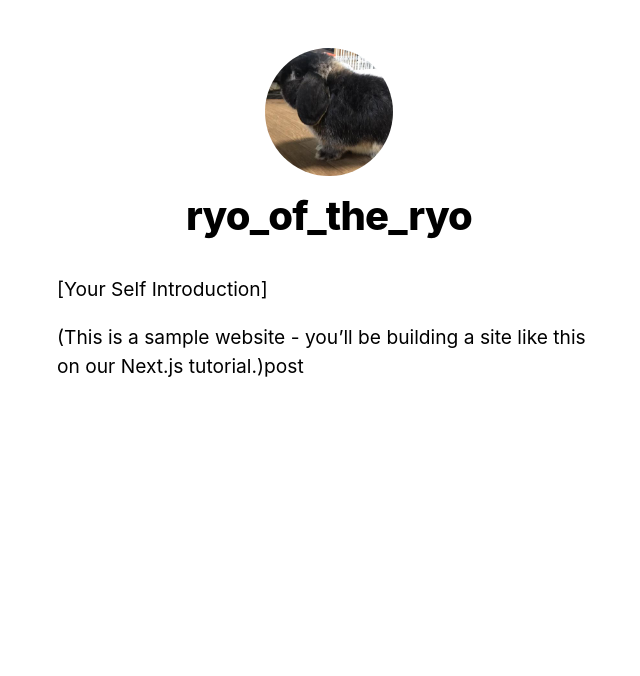
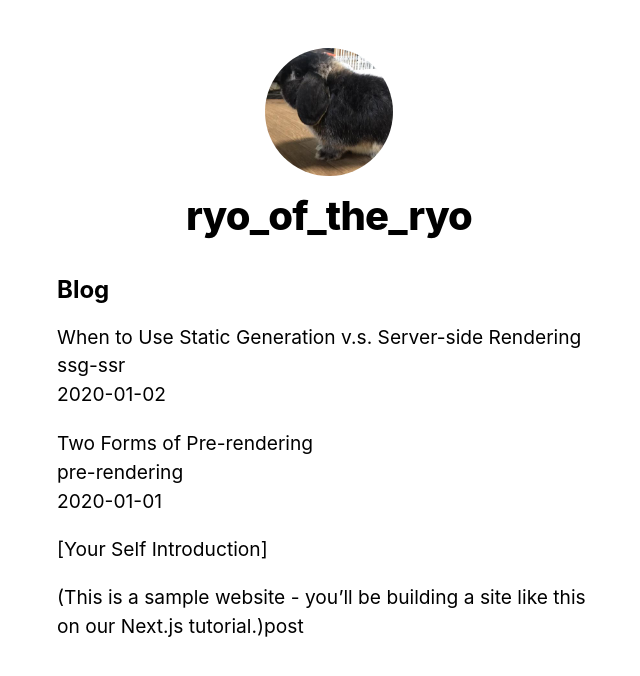
Before and after one commit to RyoMasumura1201/blog_of_the_ore, a Next.js app: page / in a window 1280 px wide. Shown: the top 676 px of the page, without its empty margins (311-951 px from the left). Built offline with nearby package versions, Linux system fonts and the light colour scheme.

Commit message:
test: getStaticProps test

```diff
--- /dev/null
+++ b/lib/posts.ts
@@ -0,0 +1,37 @@
+import fs from 'fs'
+import path from 'path'
+import matter from 'gray-matter'
+import React from 'react';
+
+type postDataType = {
+    id: string,
+    date: string,
+    title: string
+}
+
+const postsDirectory:string = path.join(process.cwd(), 'posts');
+
+export const getSortedPostsData = () => {
+    const fileNames:string[] = fs.readdirSync(postsDirectory)
+    const allPostsData:postDataType[] = fileNames.map(fileName => {
+        const id: string = fileName.replace(/\.md$/, '');
+
+        const fullPath: string = path.join(postsDirectory, fileName)
+        const fileContents: string = fs.readFileSync(fullPath, 'utf8');
+
+        const matterResult: matter.GrayMatterFile<string> = matter(fileContents);
+
+        return {
+            id,
+            ...(matterResult.data as {date: string; title: string})
+        }
+    })
+
+    return allPostsData.sort((a,b) => {
+        if(a.date < b.date) {
+            return 1
+        } else {
+            return -1
+        }
+    })
+}
--- a/package.json
+++ b/package.json
@@ -9,6 +9,7 @@
     "lint": "next lint"
   },
   "dependencies": {
+    "gray-matter": "^4.0.3",
     "next": "11.1.2",
     "react": "17.0.2",
     "react-dom": "17.0.2"
--- a/src/pages/index.tsx
+++ b/src/pages/index.tsx
@@ -2,14 +2,47 @@ import Head from 'next/head'
 import Link from 'next/dist/client/link'
 import { siteTitle, Layout } from '../components/layout'
 import utilStyles from 'styles/util.module.css'
+import { getSortedPostsData } from 'lib/posts'
+import { GetStaticProps } from 'next'
 
-export default function Home() {
+export const getStaticProps: GetStaticProps = async()=> {
+  const allPostsData = getSortedPostsData()
+  return {
+    props: {
+      allPostsData
+    }
+  }
+}
+
+export default function Home({
+  allPostsData
+} : {
+    allPostsData: {
+      date: string
+      title: string
+      id: string
+    }[]
+  }) {
   return (
     <Layout home>
       <Head>
         <title>{siteTitle}</title>
       </Head>
       <section className={utilStyles.headingMd}>
+      <section className={`${utilStyles.headingMd} ${utilStyles.padding1px}`}>
+        <h2 className={utilStyles.headingLg}>Blog</h2>
+        <ul className={utilStyles.list}>
+          {allPostsData.map(({ id, date, title }) => (
+            <li className={utilStyles.listItem} key={id}>
+              {title}
+              <br />
+              {id}
+              <br />
+              {date}
+            </li>
+          ))}
+        </ul>
+      </section>
         <p>[Your Self Introduction]</p>
         <p>
           (This is a sample website - you’ll be building a site like this on{' '}
```
Also changed, not shown: 2 other files (tests, documents, lock files or other folders).
